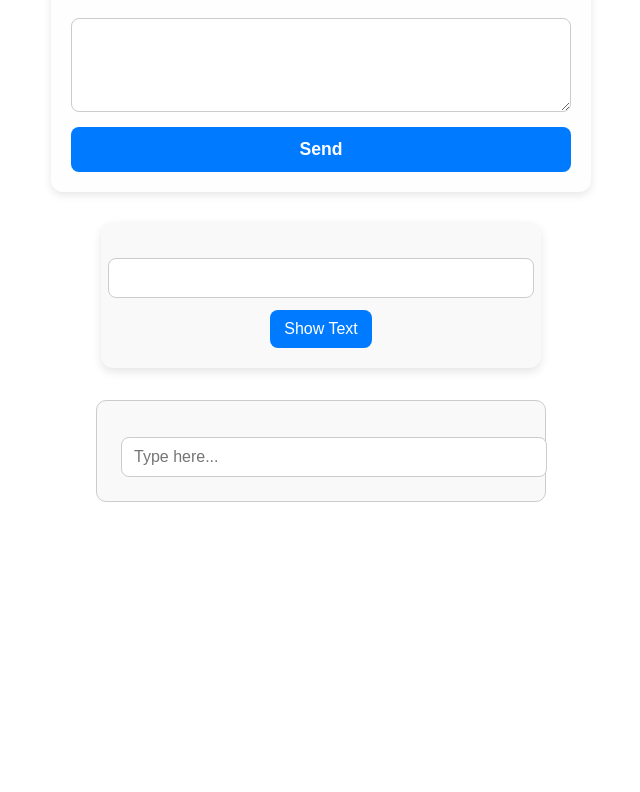
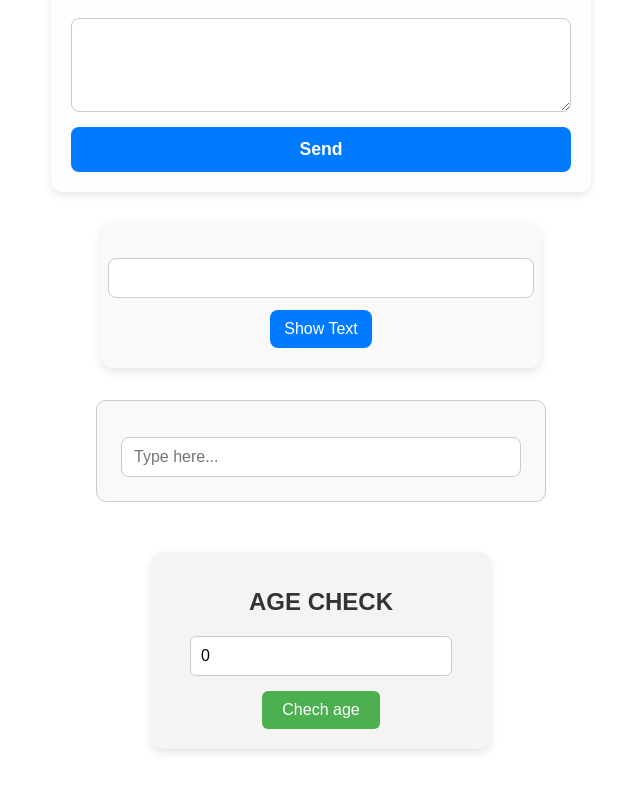
Before and after one commit to Fernando-Herrero/react-form-first, a React (Vite) app: page / in a window 1280 px wide. Shown: the part 346-1138 px from the top of the page, without its empty margins (319-959 px from the left). Before the commit the page ends 880 px from the top, so only its background shows below. Built offline with nearby package versions, Linux system fonts and the light colour scheme.

Commit message:
feat(AgeCheckForm): create age check form component

```diff
--- a/src/App.jsx
+++ b/src/App.jsx
@@ -1,4 +1,5 @@
 import "./App.css";
+import { AgeCheckForm } from "./components/AgeCheckForm/AgeCheckForm";
 import { CharacterCountForm } from "./components/CharacterCountForm/CharacterCountForm";
 import { ContactForm } from "./components/ContactForm/ContactForm";
 import { NameGreetingForm } from "./components/NameGreetingForm/NameGreetingForm";
@@ -9,6 +10,7 @@ function App() {
 			<ContactForm />
 			<NameGreetingForm />
 			<CharacterCountForm />
+			<AgeCheckForm />
 		</>
 	);
 }
--- /dev/null
+++ b/src/components/AgeCheckForm/AgeCheckForm.css
@@ -0,0 +1,47 @@
+.age-check-form {
+	width: 300px;
+	margin: 50px auto;
+	padding: 20px;
+	background-color: #f4f4f4;
+	border-radius: 12px;
+	box-shadow: 0 4px 8px rgba(0, 0, 0, 0.1);
+	text-align: center;
+	font-family: sans-serif;
+}
+
+.age-check-form h1 {
+	margin-bottom: 20px;
+	font-size: 24px;
+	color: #333;
+}
+
+.age-check-form input[type="number"] {
+	width: 80%;
+	padding: 10px;
+	font-size: 16px;
+	margin-bottom: 15px;
+	border: 1px solid #ccc;
+	border-radius: 6px;
+}
+
+.age-check-form button {
+	padding: 10px 20px;
+	font-size: 16px;
+	background-color: #4caf50;
+	color: white;
+	border: none;
+	border-radius: 6px;
+	cursor: pointer;
+	transition: background-color 0.3s ease;
+}
+
+.age-check-form button:hover {
+	background-color: #45a049;
+}
+
+.age-check-form span {
+	display: block;
+	margin-top: 15px;
+	color: #e63946;
+	font-weight: bold;
+}
--- /dev/null
+++ b/src/components/AgeCheckForm/AgeCheckForm.jsx
@@ -0,0 +1,38 @@
+import { useState } from "react";
+import "./AgeCheckForm.css";
+
+const INITIAL_CHECK_VALUES = {
+	age: 0,
+	check: false,
+};
+
+export const AgeCheckForm = () => {
+	const [checkAge, setCheckAge] = useState(INITIAL_CHECK_VALUES);
+	const [error, setError] = useState("");
+
+	const handleInputAge = ({ target: { name, value } }) => {
+		setError("");
+		setCheckAge((prev) => ({ ...prev, [name]: value, check: value.length > 0 }));
+	};
+
+	const handleCheckAge = () => {
+		const ageNumber = parseInt(checkAge.age);
+
+		if (isNaN(ageNumber)) return setError("A number is required.");
+
+		if (ageNumber < 18) return setError("You're still a child.");
+
+		if (ageNumber >= 18) return setError("You're already an adult.");
+	};
+
+	return (
+		<div className="age-check-form">
+			<h1>AGE CHECK</h1>
+
+			<label htmlFor="age-check"></label>
+			<input type="number" id="age-check" name="age" value={checkAge.age} onChange={handleInputAge} />
+			<button onClick={handleCheckAge}>Chech age</button>
+			{error && <span>{error}</span>}
+		</div>
+	);
+};
--- a/src/components/CharacterCountForm/CharacterCountForm.css
+++ b/src/components/CharacterCountForm/CharacterCountForm.css
@@ -20,6 +20,7 @@
 
 .container-input-count input {
 	width: 100%;
+	box-sizing: border-box;
 	padding: 0.5rem;
 	font-size: 1rem;
 	border: 1px solid #aaa;
--- a/src/components/ContactForm/ContactForm.jsx
+++ b/src/components/ContactForm/ContactForm.jsx
@@ -33,7 +33,7 @@ export const ContactForm = () => {
 		setError("");
 	};
 
-	const isFormIncomplete = !form.name.trim() || !form.email.trim() || !form.reason || !form.message.trim();
+	// const isFormIncomplete = !form.name.trim() || !form.email.trim() || !form.reason || !form.message.trim();
 
 	return (
 		<form className="contact-form" onSubmit={handleFormSubmit}>
@@ -63,9 +63,7 @@ export const ContactForm = () => {
 				onChange={handleFormInput}
 			></textarea>
 
-			<button type="submit" disabled={isFormIncomplete}>
-				Send
-			</button>
+			<button type="submit">Send</button>
 
 			{error && <div className="form-error">{error}</div>}
 		</form>
```
